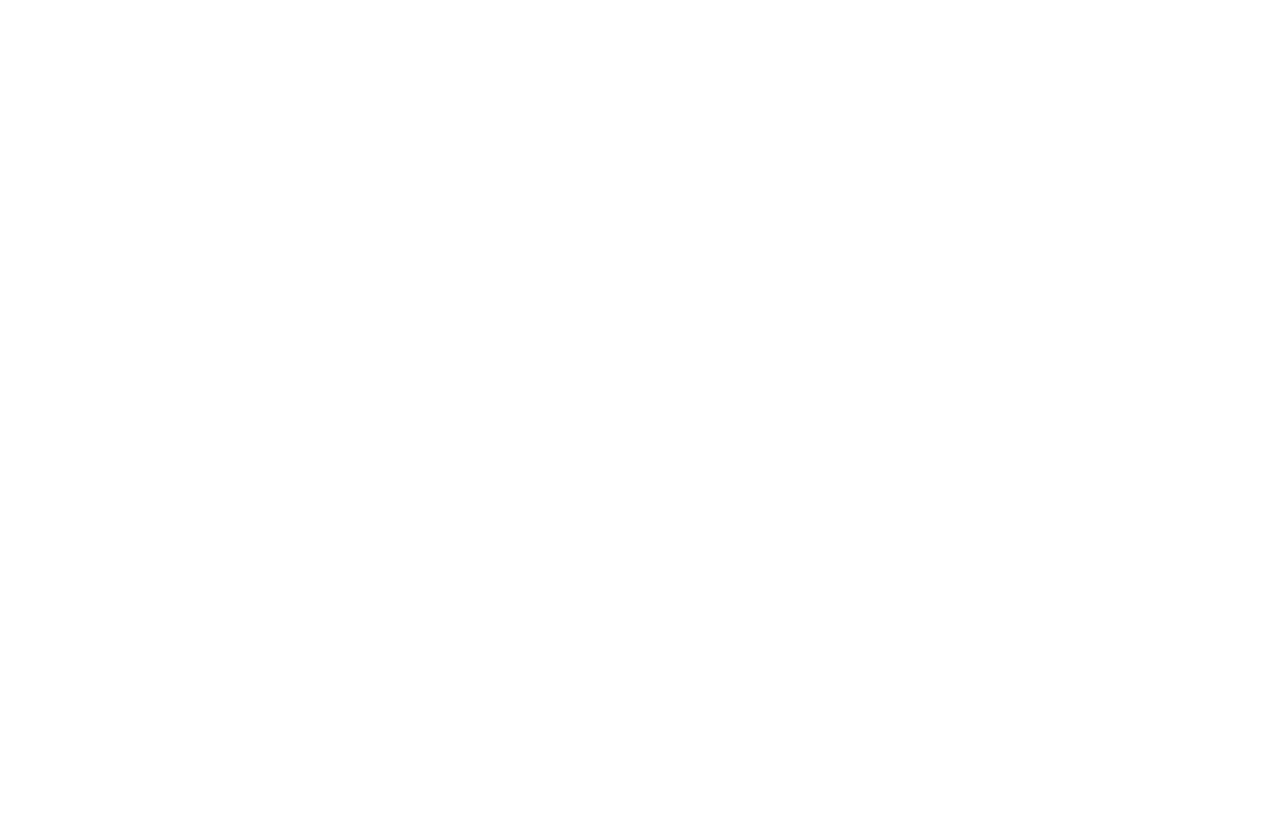
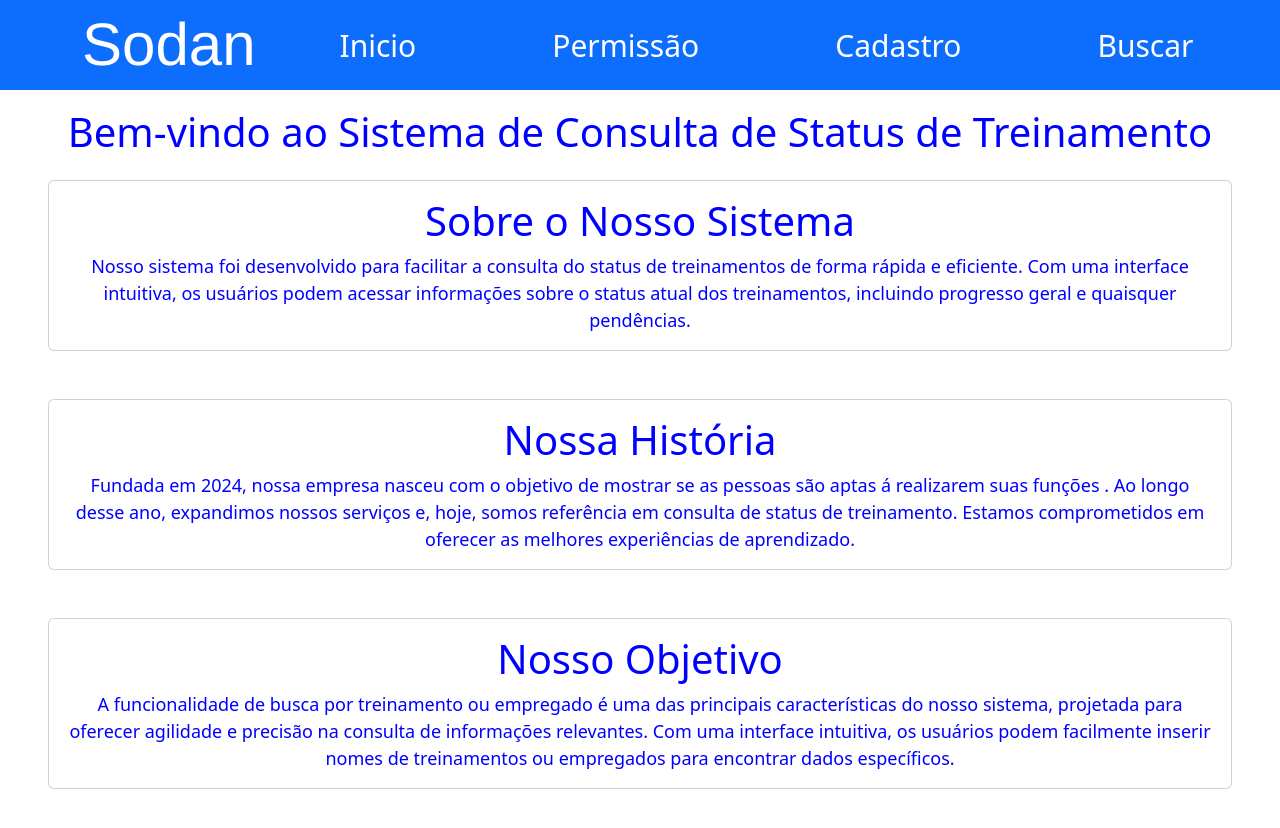
Before and after one commit to VictorioCN/Sodan, a React (Create React App) app: page /home in a window 1280 px wide. Before the commit this address had no page. Shown: the top 828 px of the page. Before the commit the page ends 800 px from the top, so only its background shows below. Built offline with nearby package versions, Linux system fonts and the light colour scheme.

Commit message:
Adicionando a página home

```diff
--- a/src/App.js
+++ b/src/App.js
@@ -5,6 +5,7 @@
 // import MyNavBar from './components/MyNavBar.jsx';
 import Permissao from './pages/Permissao.jsx';
 import Buscar from './pages/Buscar.jsx';
+import Home from './pages/Home.jsx';
 
 import { BrowserRouter, Route, Routes } from 'react-router-dom';
 
@@ -16,6 +17,7 @@
         {/* <MyNavBar /> */}
         <Routes>
           <Route path='/' element={<MyLogin/>} />
+          <Route path='/home' element={<Home/>}/>
           <Route path='/permissao' element={<Permissao/>} />
           <Route path='/buscar' element={<Buscar/>} />
         </Routes>
--- a/src/components/MyNavBar.jsx
+++ b/src/components/MyNavBar.jsx
@@ -10,9 +10,9 @@
         <>
       <Navbar className={style.barra} fixed="top"  bg="primary">
         <Container>
-          <Navbar.Brand className={style.Logo} href="/inicio">Sodan</Navbar.Brand>
+          <Navbar.Brand className={style.Logo} href="/home">Sodan</Navbar.Brand>
           <Nav className={style.Nav}>
-            <Nav.Link href="/inicio" className={style.links}>Inicio</Nav.Link>
+            <Nav.Link href="/home" className={style.links}>Inicio</Nav.Link>
             <Nav.Link href="/Permissao" className={style.links}>Permissão</Nav.Link>
             <Nav.Link href="/cadastro" className={style.links}>Cadastro</Nav.Link>
             <Nav.Link href="/buscar" className={style.links}>Buscar</Nav.Link>
--- /dev/null
+++ b/src/pages/Home.jsx
@@ -0,0 +1,64 @@
+
+import React from 'react';
+import { Container, Row, Col, Card } from 'react-bootstrap';
+import style from './Home.module.css'
+import MyNavBar from '../components/MyNavBar.jsx';
+
+const Home = () => {
+  return (
+    <Container fluid className="p-5">
+      <MyNavBar/>
+      <h1 className="text-center mb-4">Bem-vindo ao Sistema de Consulta de Status de Treinamento</h1>
+
+      <Row className="mb-5">
+        <Col md={12}>
+          <Card>
+            <Card.Body>
+              <Card.Title className={style.titulo}>Sobre o Nosso Sistema</Card.Title>
+              <Card.Text className={style.texto}>
+                Nosso sistema foi desenvolvido para facilitar a consulta do status de treinamentos
+                de forma rápida e eficiente. Com uma interface intuitiva, os usuários podem
+                acessar informações sobre o status atual dos treinamentos, incluindo progresso geral e quaisquer pendências.
+              </Card.Text>
+            </Card.Body>
+          </Card>
+        </Col>
+      </Row>
+
+      <Row className="mb-5">
+        <Col md={12}>
+          <Card>
+            <Card.Body>
+              <Card.Title className={style.titulo}>Nossa História</Card.Title>
+              <Card.Text className={style.texto}>
+                Fundada em 2024, nossa empresa nasceu com o objetivo de mostrar se as pessoas são aptas á realizarem suas funções
+                . Ao longo desse ano, expandimos nossos
+                serviços e, hoje, somos referência em consulta de status de treinamento.
+                Estamos comprometidos em oferecer as melhores experiências
+                de aprendizado.
+              </Card.Text>
+            </Card.Body>
+          </Card>
+        </Col>
+      </Row>
+
+      <Row>
+        <Col md={12}>
+          <Card>
+            <Card.Body>
+              <Card.Title className={style.titulo}>Nosso Objetivo</Card.Title>
+              <Card.Text className={style.texto}>
+              A funcionalidade de busca por treinamento ou empregado é uma das principais características do nosso sistema,
+              projetada para oferecer agilidade e precisão na consulta de informações relevantes.
+              Com uma interface intuitiva, os usuários podem facilmente inserir nomes de treinamentos
+              ou empregados para encontrar dados específicos.
+              </Card.Text>
+            </Card.Body>
+          </Card>
+        </Col>
+      </Row>
+    </Container>
+  );
+};
+
+export default Home;
--- /dev/null
+++ b/src/pages/Home.module.css
@@ -0,0 +1,14 @@
+.titulo{
+    color: blue;
+    font-size: 40px;
+}
+
+h1{
+    color: blue;
+    margin-top: 60px;
+}
+
+.texto{
+    color: blue;
+    font-size: 18px;
+}
```
